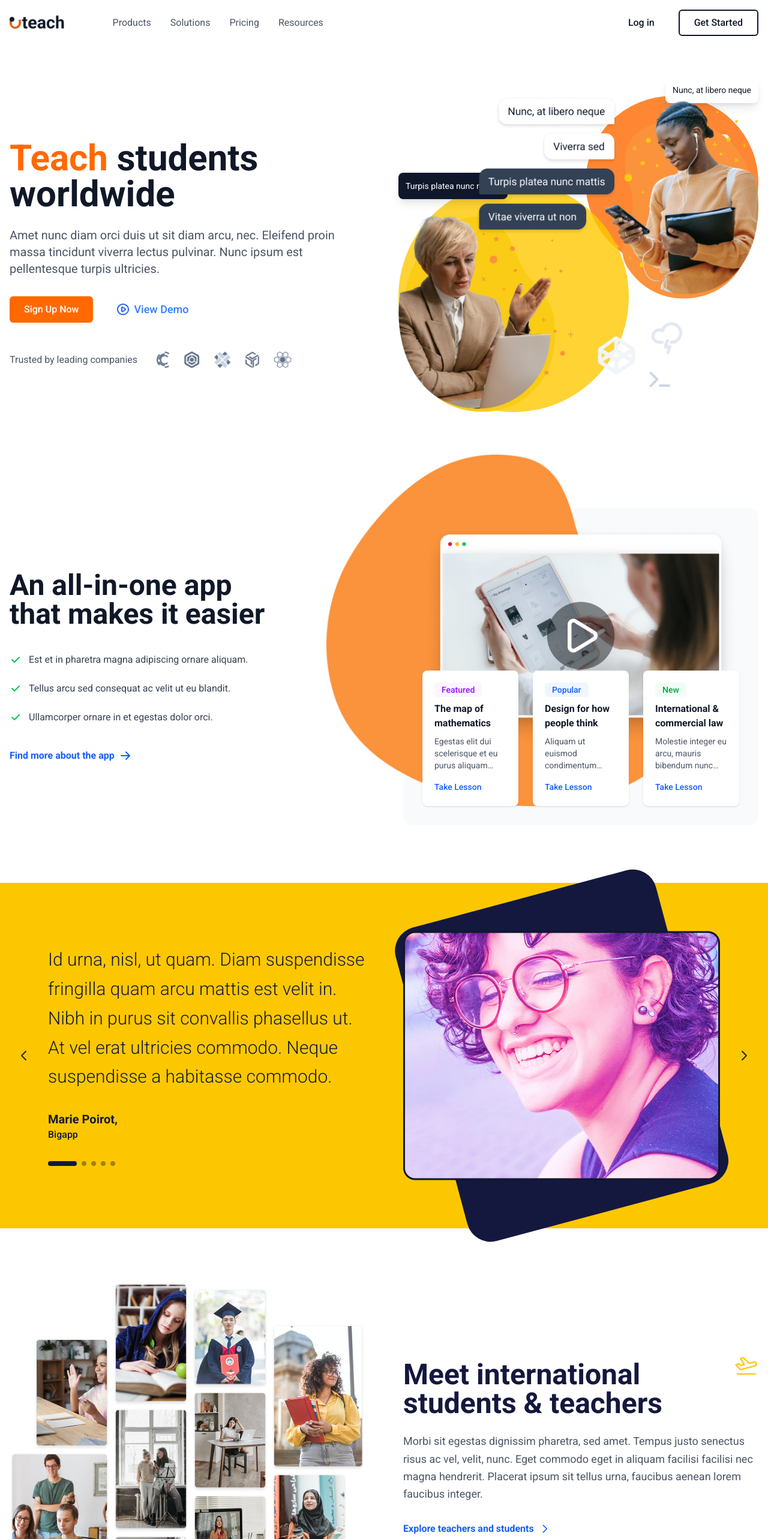
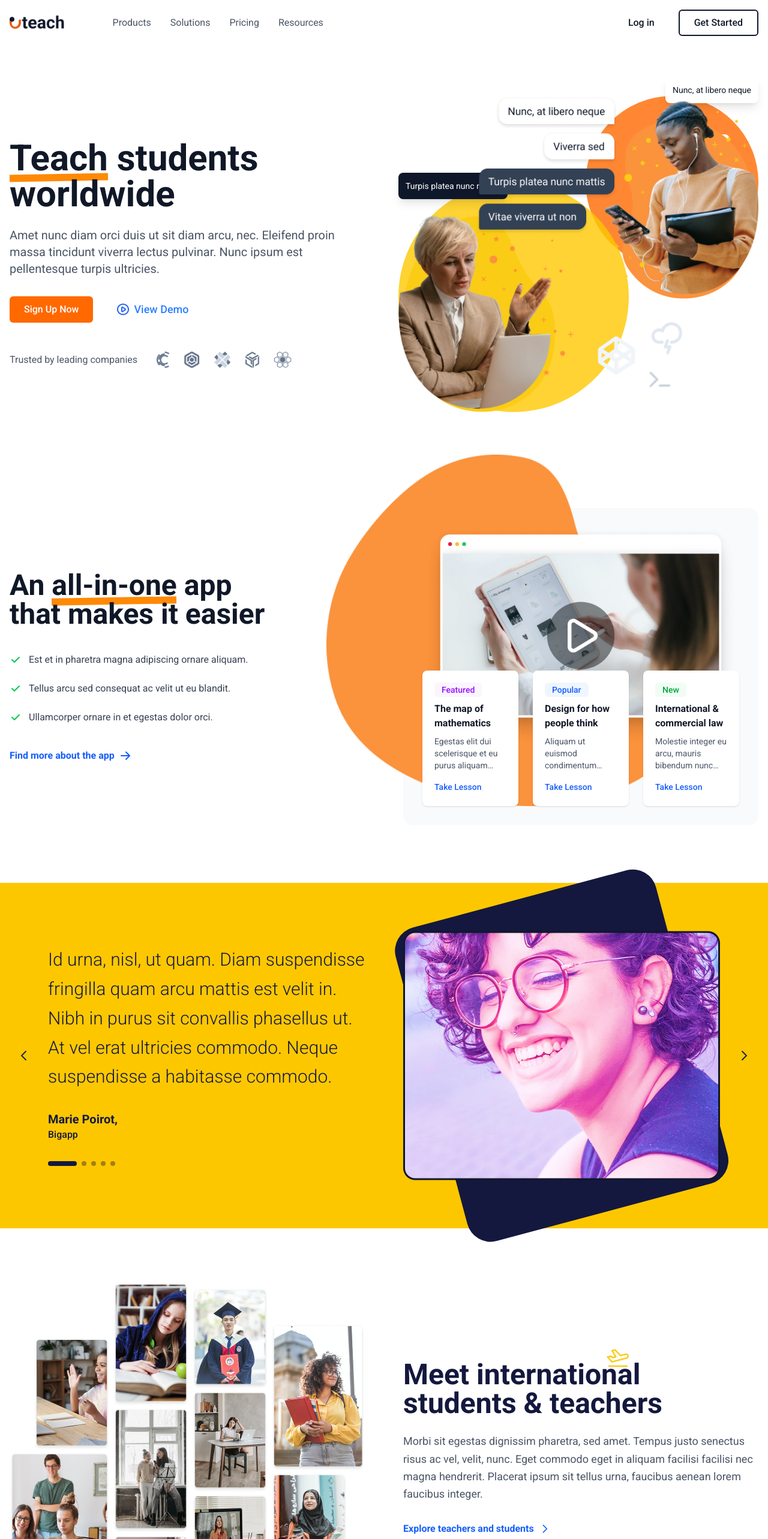
Before and after one commit to sergjuni/uteach-lp, a React (Vite) app: page / in a window 1280 px wide. Shown: the top 2566 px of the page at 60% size. Built offline with nearby package versions, Linux system fonts and the light colour scheme; the HTML template or start-up script is replaced by a standard one.

Commit message:
removes some comments, delete unused code and fix some css issues to match the figma design

```diff
--- a/src/components/Button.tsx
+++ b/src/components/Button.tsx
@@ -1,6 +1,6 @@
 interface ButtonProps {
   children: React.ReactNode;
-  variant?: 'header_primary' | 'header_secondary' | 'primary' | 'secondary' | 'icon_button' | 'outline_blue' | 'dark';
+  variant?: 'header_primary' | 'header_secondary' | 'primary' | 'secondary' | 'icon_button' | 'dark';
   className?: string;
   onClick?: () => void;
   icon?: React.ReactNode | string;
@@ -14,7 +14,6 @@ const Button = ({ children, variant = 'primary', className = '', onClick, icon }
     primary: 'bg-orange-500 text-white font-bold',
     secondary: 'bg-white text-gray-900 hover:bg-gray-50',
     icon_button: 'bg-white text-blue-500 font-medium hover:bg-blue-50 text-lg',
-    outline_blue: 'bg-white text-blue-500 border-2 border-blue-500 hover:bg-blue-50 rounded-full text-lg',
     dark: 'bg-[#0F172A] text-white font-bold text-xl rounded-2xl hover:bg-[#1a2744] py-4'
   };
 
--- a/src/components/Card.tsx
+++ /dev/null
@@ -1,20 +0,0 @@
-interface CardProps {
-  title: string;
-  description: string;
-  icon?: string;
-  image?: string;
-  className?: string;
-}
-
-const Card = ({ title, description, icon, image, className = '' }: CardProps) => {
-  return (
-    <div className={`bg-white rounded-xl p-6 shadow-lg ${className}`}>
-      {icon && <img src={icon} alt="" className="w-12 h-12 mb-4" />}
-      {image && <img src={image} alt="" className="w-full h-48 object-cover rounded-lg mb-4" />}
-      <h3 className="text-xl font-bold mb-2">{title}</h3>
-      <p className="text-gray-600">{description}</p>
-    </div>
-  );
-};
-
-export default Card;
--- a/src/components/Header.tsx
+++ b/src/components/Header.tsx
@@ -58,7 +58,6 @@ const Header = () => {
           </nav>
         )}
 
-        {/* Desktop Buttons */}
         <div className="hidden md:flex items-center gap-4 ml-auto">
           <Button variant="header_secondary">Log in</Button>
           <Button variant="header_primary">Get Started</Button>
--- a/src/sections/ContentCards.tsx
+++ /dev/null
@@ -1,62 +0,0 @@
-import Card from '../components/Card';
-
-const features = [
-  {
-    title: 'Flexible Schedule',
-    description: 'Set your own hours and teach when it works best for you.',
-    icon: '/icons/calendar.svg'
-  },
-  {
-    title: 'Global Reach',
-    description: 'Connect with students from around the world.',
-    icon: '/icons/globe.svg'
-  },
-  {
-    title: 'Easy Payments',
-    description: 'Get paid securely and on time, every time.',
-    icon: '/icons/payment.svg'
-  }
-];
-
-const testimonials = [
-  {
-    title: 'Amazing Platform',
-    description: '"I love teaching on this platform. It\'s so easy to use and my students love it!"',
-    image: '/testimonials/teacher1.jpg'
-  },
-  {
-    title: 'Great Community',
-    description: '"The support from both the platform and other teachers is incredible."',
-    image: '/testimonials/teacher2.jpg'
-  }
-];
-
-const ContentCards = () => {
-  return (
-    <>
-      <section id="features" className="py-16 bg-white">
-        <div className="container mx-auto px-4">
-          <h2 className="text-3xl font-bold text-center mb-12">Why Choose Us</h2>
-          <div className="grid md:grid-cols-3 gap-8">
-            {features.map((feature, index) => (
-              <Card key={index} {...feature} />
-            ))}
-          </div>
-        </div>
-      </section>
-
-      <section id="testimonials" className="py-16 bg-gray-50">
-        <div className="container mx-auto px-4">
-          <h2 className="text-3xl font-bold text-center mb-12">What Teachers Say</h2>
-          <div className="grid md:grid-cols-2 gap-8">
-            {testimonials.map((testimonial, index) => (
-              <Card key={index} {...testimonial} />
-            ))}
-          </div>
-        </div>
-      </section>
-    </>
-  );
-};
-
-export default ContentCards;
--- a/src/sections/Feature.tsx
+++ b/src/sections/Feature.tsx
@@ -5,10 +5,12 @@ const Feature = () => {
     <section className="py-16 overflow-hidden">
       <div className="container mx-auto px-4">
         <div className="grid md:grid-cols-2 gap-12 items-center">
-          {/* Left Column - Text Content */}
           <div>
             <h2 className="text-4xl md:text-5xl font-bold text-[#14183E] mb-6">
-              All the cool features
+              All the cool <span className="relative inline-block">
+                features
+                <div className="absolute -bottom-2 left-0 w-full h-3 bg-orange-400 -z-10 transform -rotate-1"></div>
+              </span>
             </h2>
             <p className="text-gray-600 text-lg leading-relaxed mb-8">
               Mauris consequat, cursus pharetra et, habitasse rhoncus quis odio ac. In et dolor eu donec maecenas nulla. Cum sed orci, sit pellentesque quisque feugiat cras ullamcorper. Ultrices in amet, ullamcorper non viverra a, neque orci.
@@ -34,7 +36,6 @@ const Feature = () => {
             </a>
           </div>
 
-          {/* Right Column - Feature Image */}
           <div>
             <img
               src={featureImageRight}
--- a/src/sections/Hero.tsx
+++ b/src/sections/Hero.tsx
@@ -16,8 +16,12 @@ const Hero = () => {
         <div className="container mx-auto px-4">
           <div className="flex flex-col md:flex-row items-center gap-12">
             <div className="flex-1">
-              <h1 className="text-6xl font-bold mb-6">
-                <span className="text-orange-500">Teach</span> students worldwide
+              <h1 className="text-6xl font-bold mb-6 relative">
+                <span className="relative inline-block">
+                  Teach
+                  <div className="absolute -bottom-2 left-0 w-full h-3 bg-orange-400 -z-10 transform -rotate-1"></div>
+                </span>
+                {" "}students worldwide
               </h1>
               <p className="text-xl text-gray-600 mb-8">
                 Amet nunc diam orci duis ut sit diam arcu, nec.
@@ -83,7 +87,10 @@ const Hero = () => {
           <div className="flex flex-col md:flex-row items-center gap-16">
             <div className="flex-1">
               <h2 className="text-5xl font-bold mb-10">
-                An all-in-one app<br />
+                An <span className="relative inline-block">
+                  all-in-one
+                  <div className="absolute -bottom-2 left-0 w-full h-3 bg-orange-400 -z-10 transform -rotate-1"></div>
+                </span> app<br />
                 that makes it easier
               </h2>
               <ul className="space-y-6 mb-10">
--- a/src/sections/Learning.tsx
+++ b/src/sections/Learning.tsx
@@ -7,7 +7,6 @@ const Learning = () => {
     <section className="py-14 bg-yellow-400 overflow-hidden">
       <div className="">
         <div className="flex flex-col md:flex-row justify-between items-center">
-          {/* Left Image */}
           <div className="w-full md:w-auto">
             <img
               src={signUpCardsLeft}
@@ -16,7 +15,6 @@ const Learning = () => {
             />
           </div>
 
-          {/* Center Content */}
           <div className="text-center">
             <h2 className="text-[32px] md:text-[60px] font-bold text-[#14183E] mb-4 md:mb-6 leading-tight whitespace-nowrap">
               Join a world of learning
@@ -33,7 +31,6 @@ const Learning = () => {
             </div>
           </div>
 
-          {/* Right Image */}
           <div className="w-full md:w-auto">
             <img
               src={signUpCardsRight}
--- a/src/sections/MainTestimonials.tsx
+++ b/src/sections/MainTestimonials.tsx
@@ -12,7 +12,7 @@ const MainTestimonials = () => {
           </button>
 
           <div className="flex-1 grid md:grid-cols-2 gap-8 md:gap-16 items-center px-4">
-            <div className="order-2 md:order-1 mt-12 md:mt-0">
+            <div className="order-1 mb-8 md:mb-0">
               <div className="max-w-xl">
                 <p className="text-[#14183E] text-2xl md:text-3xl font-light leading-relaxed mb-8">
                   Id urna, nisl, ut quam. Diam suspendisse fringilla quam arcu mattis est velit in.
@@ -33,7 +33,7 @@ const MainTestimonials = () => {
               </div>
             </div>
 
-            <div className="relative order-1 md:order-2">
+            <div className="relative order-2">
               <div
                 className="absolute top-1/2 left-1/2 w-[92%] md:w-[85%] h-[130%] bg-[#14183E] rounded-[40px]"
                 style={{
--- a/src/sections/MeetCommunity.tsx
+++ b/src/sections/MeetCommunity.tsx
@@ -8,9 +8,7 @@ const MeetCommunity = () => {
   return (
     <section className="pt-16 pb-8 relative overflow-hidden">
       <div className="container mx-auto px-4">
-        {/* Main content - Two columns */}
         <div className="grid md:grid-cols-2 gap-12 md:gap-16 items-center mb-16">
-          {/* Left side - Image Collage */}
           <div className="relative">
             <img
               src={Col}
@@ -19,17 +17,15 @@ const MeetCommunity = () => {
             />
           </div>
 
-          {/* Right side - Content */}
           <div>
-            <div className="flex flex-wrap items-start gap-2 mb-6">
+            <div className="flex flex-wrap items-start gap-2 mb-6 relative">
               <h2 className="text-4xl md:text-5xl font-bold text-[#14183E] flex-[100%] md:flex-[85%]">
-                Meet international students & teachers
+                Meet <span className="relative">international<img
+                  src={planeIcon}
+                  alt=""
+                  className="w-10 h-10 absolute md:-top-5 -top-7 md:left-[216px] left-[140px]"
+                /></span><br />students & teachers
               </h2>
-              <img
-                src={planeIcon}
-                alt=""
-                className="w-10 h-10 object-contain -mt-3"
-              />
             </div>
 
             <p className="text-gray-600 text-lg leading-relaxed mb-8">
@@ -62,11 +58,9 @@ const MeetCommunity = () => {
         </div>
       </div>
 
-      {/* Statistics - Full width section */}
       <div className="bg-[#14183E] w-screen relative left-[50%] right-[50%] mx-[-50vw]">
         <div className="max-w-6xl mx-auto py-16 px-4">
           <div className="grid grid-cols-1 md:grid-cols-3 gap-8">
-            {/* User Countries */}
             <div className="text-center">
               <div className="w-16 h-16 mx-auto mb-4">
                 <div className="bg-yellow-400 w-16 h-16 rounded-full flex items-center justify-center">
@@ -77,7 +71,6 @@ const MeetCommunity = () => {
               <div className="text-yellow-400">user countries</div>
             </div>
 
-            {/* Valued Teachers */}
             <div className="text-center">
               <div className="w-16 h-16 flex items-center justify-center mx-auto mb-4">
                 <img src={diamondIcon} alt="" className="w-16 h-16" />
@@ -86,7 +79,6 @@ const MeetCommunity = () => {
               <div className="text-yellow-400">valued teachers</div>
             </div>
 
-            {/* Happy Students */}
             <div className="text-center">
               <div className="w-16 h-16 flex items-center justify-center mx-auto mb-4">
                 <img src={hatIcon} alt="" className="w-16 h-16" />
```
Also changed, not shown: src/sections/Footer.tsx (+0 -7 lines).
